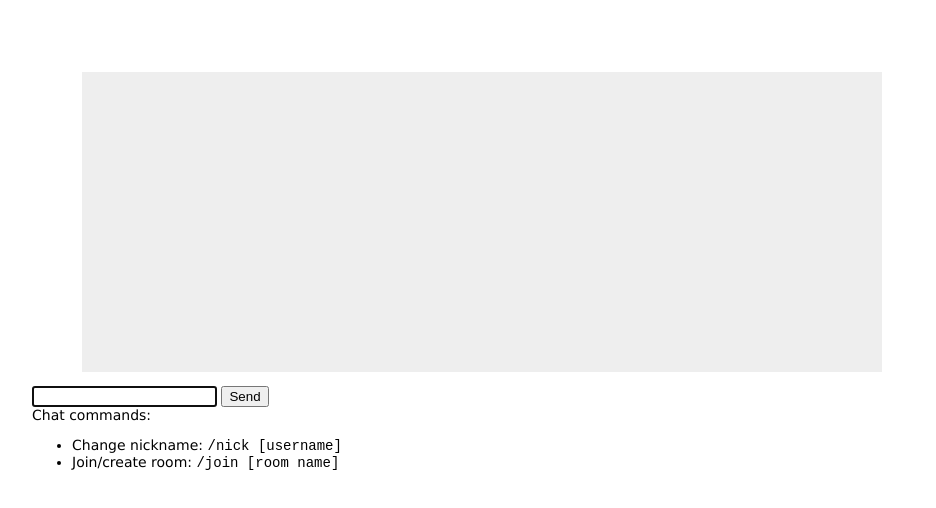
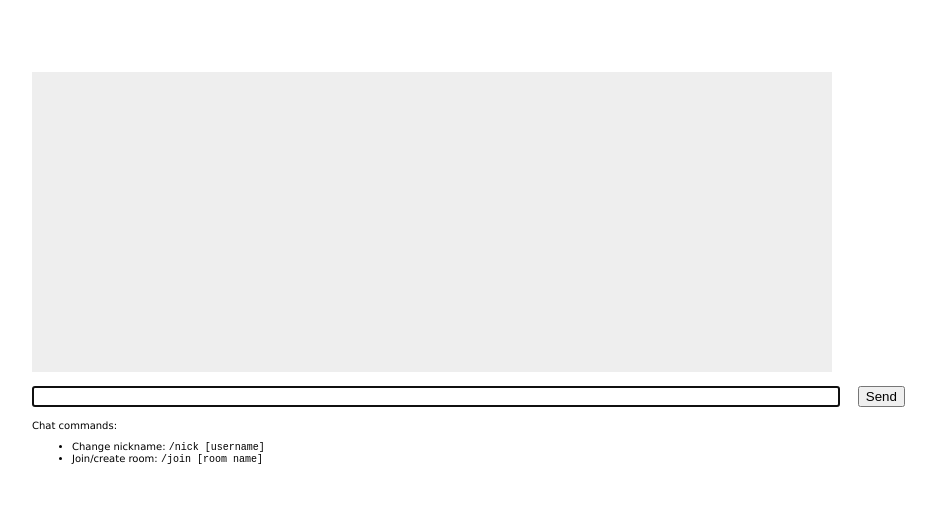
Before and after one commit to Jees7/basic-node-chatroom, a website: page public/index.html in a window 1280 px wide. Shown: the whole page, without its empty margins (158-1094 px from the left). Drawn offline with nearby package versions, Linux system fonts and the light colour scheme; no server answers.

Commit message:
Add to stylesheet

```diff
--- a/public/stylesheets/style.css
+++ b/public/stylesheets/style.css
@@ -24,6 +24,30 @@ a {
     overflow: auto;
     background-color: #eee;
     margin-bottom: 1em;
-    margin-left: auto;
-    margin-right: auto;
+    margin-right: 1em;
 }
+
+#room-list {
+    float: right;
+    width: 100px;
+    height: 300px;
+    overflow: auto;
+}
+
+#room-list div {
+    border-bottom: 1px solid #eee;
+}
+
+#room-list div:hover {
+    background-color: #ddd;
+}
+
+#send-message {
+    width: 800px;
+    margin-bottom: 1em;
+    margin-right: 1em;
+}
+
+#help {
+    font: 10px "Lucida Grande", Helvetica, Arial, sans-serif;
+}
```
